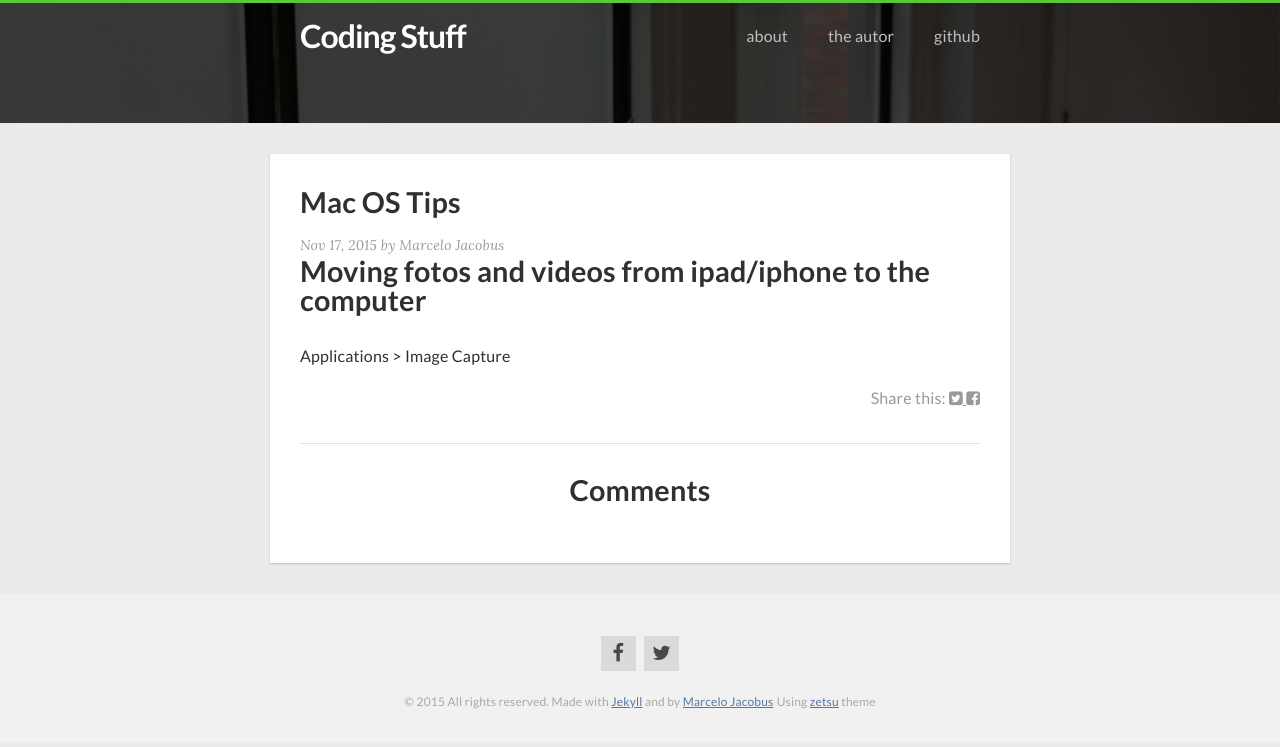
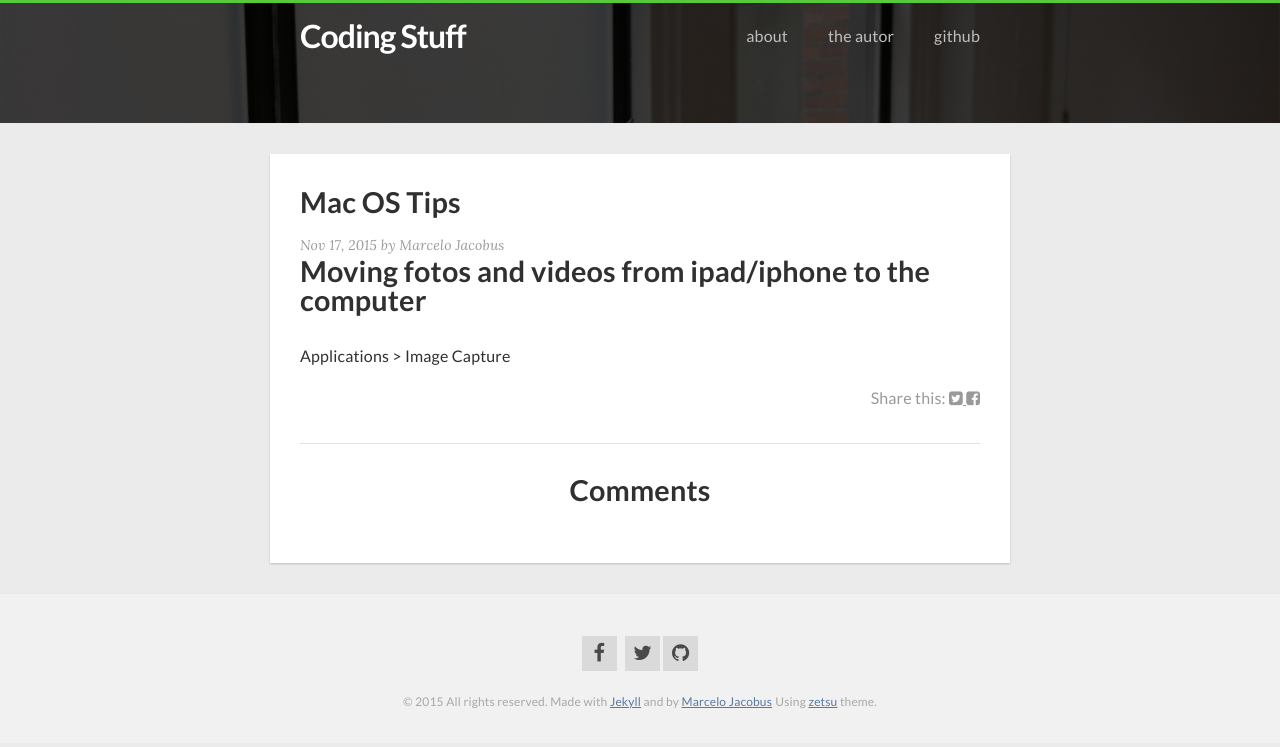
Before and after one commit to mjacobus/mjacobus.github.io, a Jekyll site: the page built from _posts/2015-11-17-mac-os-tips.md, in a window 1280 px wide. Shown: the top 747 px of the page. Built offline with Jekyll 4.4.1, drawn with Linux system fonts in a browser that asks for light colours; nearby versions of some CDN libraries; comment, search, counter and statistics services are not loaded.

Commit message:
Some polishings

```diff
--- a/_config.yml
+++ b/_config.yml
@@ -21,6 +21,7 @@ author:
   url      : http://mjacobus.github.io
   # facebook : http://facebook.com/fernando.dev
   twitter  : http://twitter.com/marcelo_jacobus
+  github  : https://github.com/mjacobus
 
 github: https://github.com/mjacobus
 disqus_shortname: "mjacobusgithubio"
--- a/_includes/footer.html
+++ b/_includes/footer.html
@@ -5,7 +5,7 @@
 
     <small>&copy; {{ site.time | date: '%Y' }} All rights reserved. Made with <a href="http://jekyllrb.com" target="_blank">Jekyll</a> and <i class="icon icon-heart"></i></small>
     <small>by <a href="{{ site.url }}" target="_blank">{{ site.author.name }}</a></small>
-    <small>Using <a href="http://nandomoreira.me/zetsu/" target="_blank">zetsu</a> theme</small>
+    <small>Using <a href="http://nandomoreira.me/zetsu/" target="_blank">zetsu</a> theme.</small>
 
   </div>
 </footer>
--- a/_includes/social-icons.html
+++ b/_includes/social-icons.html
@@ -2,5 +2,6 @@
   <ul class="text-left">
     <li><a href="{{ site.author.facebook }}" target="_blank"><i class="fa fa-facebook"></i></a></li>
     <li><a href="{{ site.author.twitter }}" target="_blank"><i class="fa fa-twitter"></i></a></li>
+    <li><a href="{{ site.author.github }}" target="_blank"><i class="fa fa-github"></i></a></li>
   </ul>
 </div>
--- a/_layouts/post.html
+++ b/_layouts/post.html
@@ -19,7 +19,7 @@ slug: single
 
       <span>Share this: </span>
 
-      <a href="http://twitter.com/share?text={{page.title}}&amp;url={{site.url}}{{ page.url }}&amp;hashtags=web,dev,blog,soudev&amp;via=nandomoreirame"
+      <a href="http://twitter.com/share?text={{page.title}}&amp;url={{site.url}}{{ page.url }}&amp;hashtags=web,dev,blog,soudev&amp;via={{site.twitter_username}}"
       onclick="window.open(this.href, 'twitter-share', 'width=550,height=235');return false;">
         <i class="fa fa-twitter-square"></i>
       </a>
```
